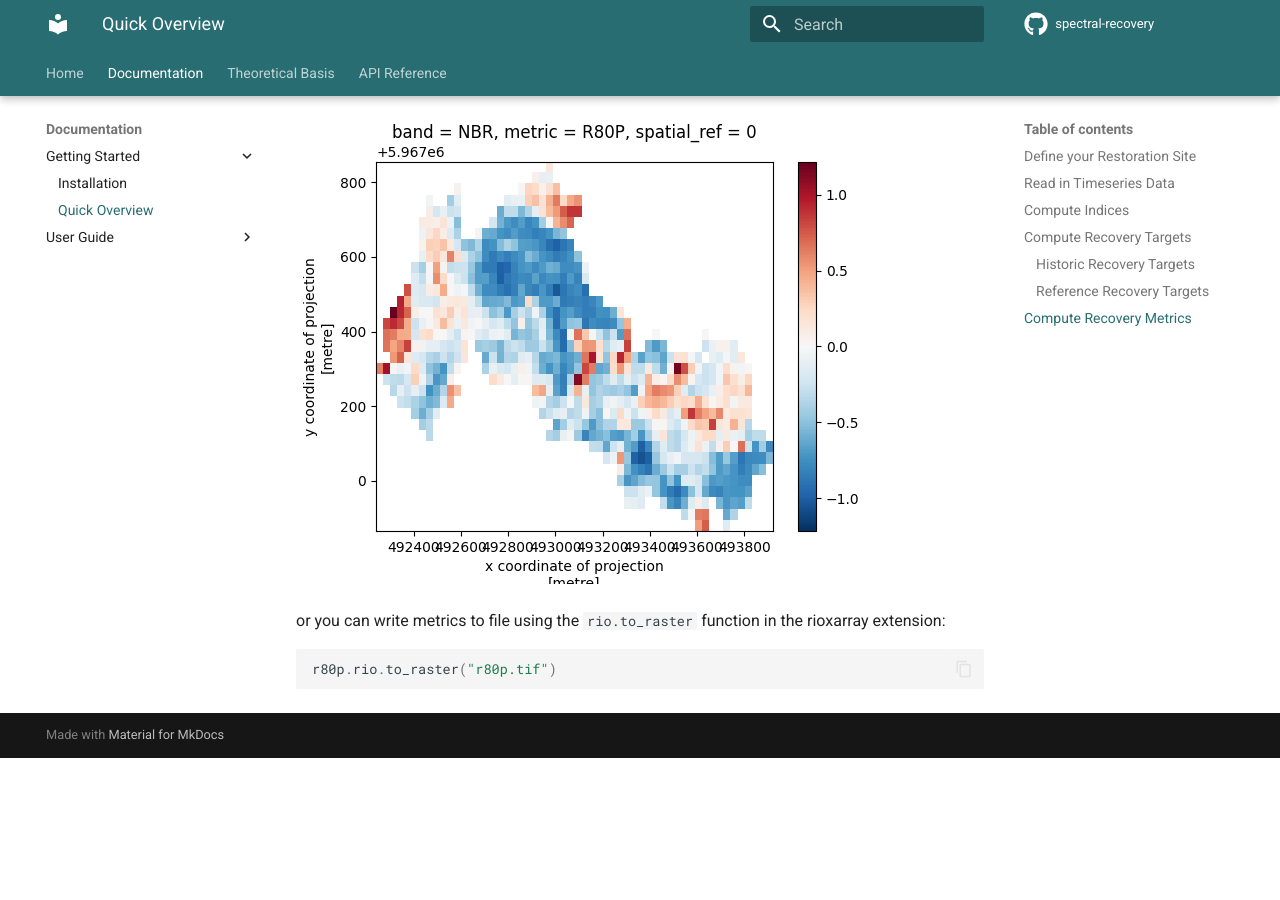
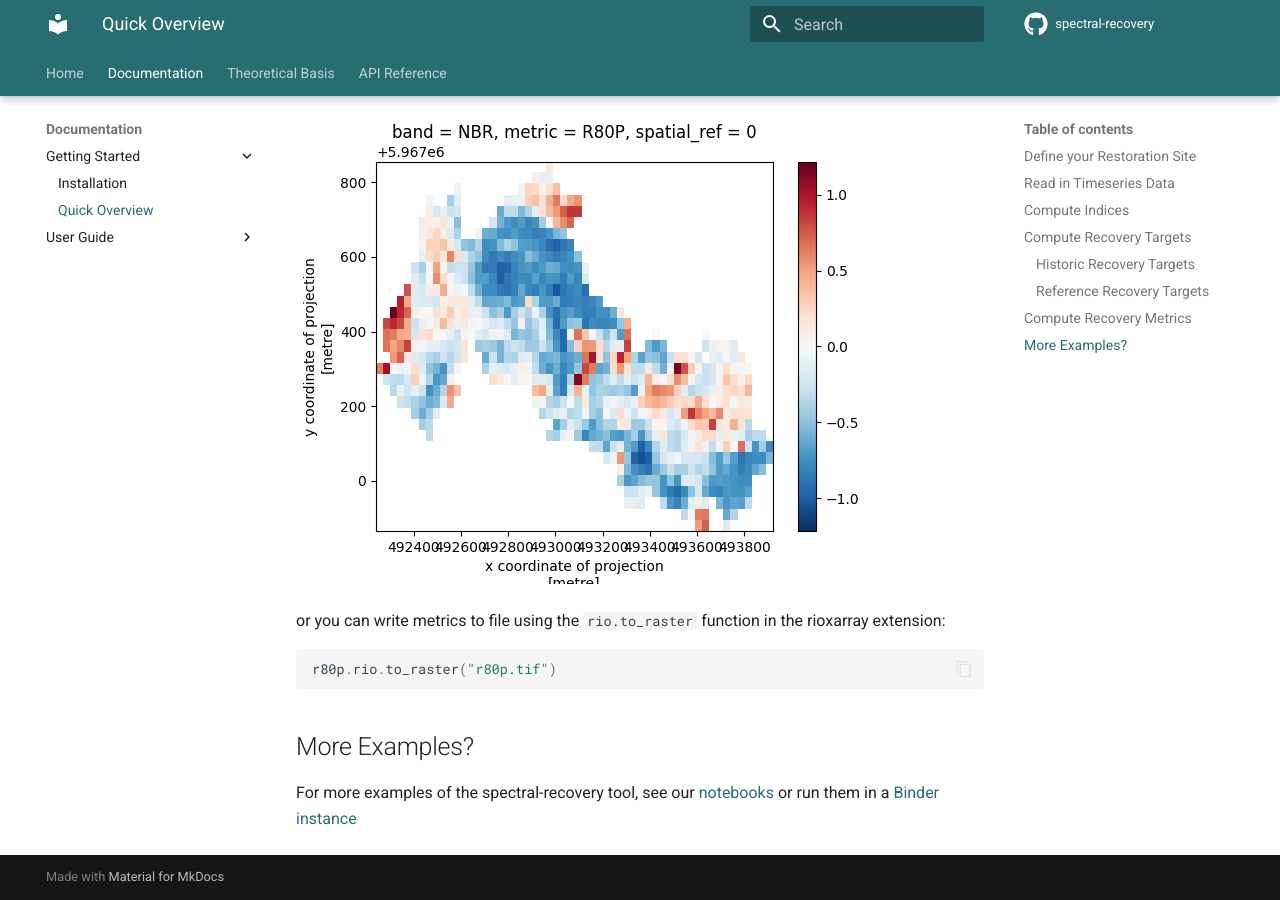
Before and after one commit to PEOPLE-ER/spectral-recovery, an MkDocs documentation site: the page built from docs/overview.md, in a window 1280 px wide and 900 px high, scrolled down 5070 px. Built offline with MkDocs 1.6.1 and Material for MkDocs 9.7.7, drawn with Linux system fonts in a browser that asks for light colours; comment, search, counter and statistics services are not loaded; before the commit the page ends 5828 px from its top, so only the background shows below that.

Commit message:
Update overview

````diff
--- a/docs/overview.md
+++ b/docs/overview.md
@@ -198,3 +198,7 @@ or you can write metrics to file using the `rio.to_raster` function in the rioxa
 ``` py
 r80p.rio.to_raster("r80p.tif")
 ```
+
+## More Examples?
+
+For more examples of the spectral-recovery tool, see our [notebooks](https://github.com/PEOPLE-ER/spectral-recovery/tree/main/docs/notebooks) or run them in a [Binder instance](https://mybinder.org/v2/gh/PEOPLE-ER/spectral-recovery/HEAD?labpath=docs%2Fnotebooks%2F)
````
